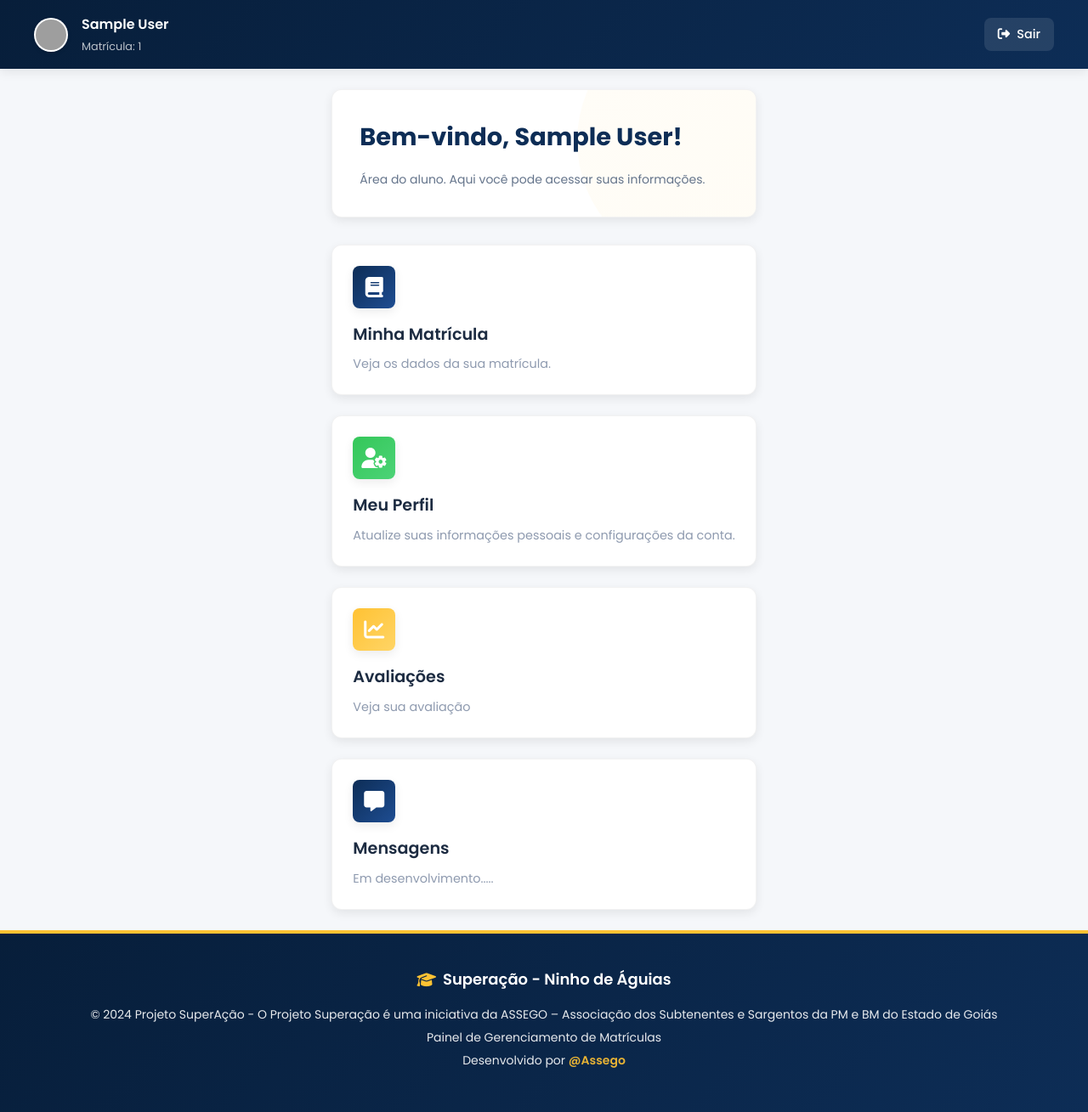
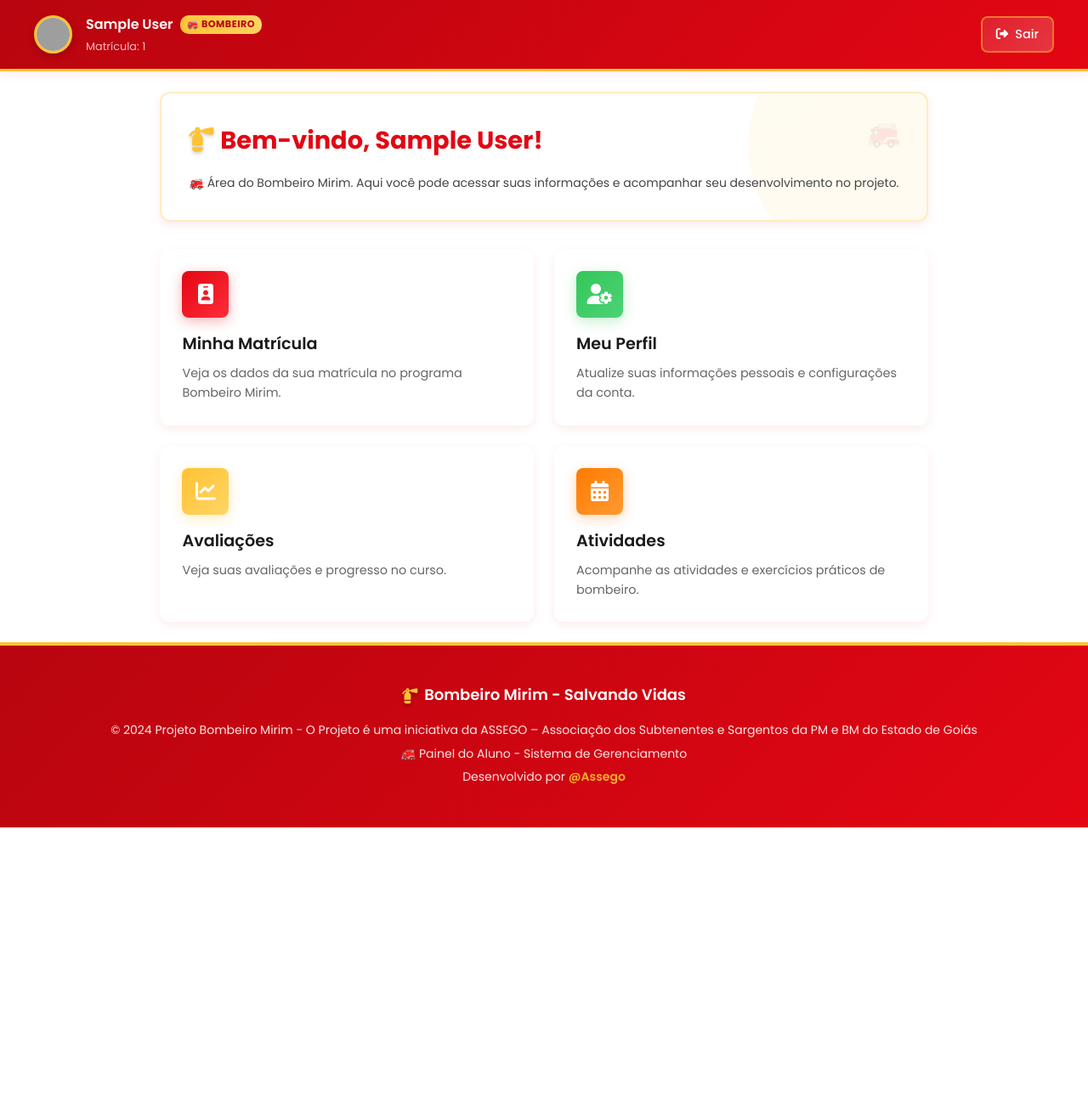
Before and after one commit to Assego-GO/bombeiros_mirim, a PHP site: page /aluno/dashboard.php in a window 1280 px wide. Shown: the whole page at 85% size. After the commit the page ends 974 px from the top, so only its background shows below. Run offline with PHP 8.4, Linux system fonts and the light colour scheme; the visitor is signed in with stand-in values (Sample User, id 1); grey boxes are pictures that could not be loaded.

Commit message:
estilizacao feita na página do aluno

```diff
--- a/aluno/dashboard.php
+++ b/aluno/dashboard.php
@@ -53,18 +53,19 @@
 <head>
     <meta charset="UTF-8">
     <meta name="viewport" content="width=device-width, initial-scale=1.0">
-    <title>Painel do Aluno - Projeto Superação</title>
+    <title>Painel do Aluno - Bombeiro Mirim</title>
     <link rel="stylesheet" href="https://cdnjs.cloudflare.com/ajax/libs/font-awesome/6.4.0/css/all.min.css">
     <style>
  @import url('https://fonts.googleapis.com/css2?family=Poppins:wght@400;500;600;700&display=swap');
 
 :root {
-    --primary: #0d2d56;
-    --primary-light: #1e4d92;
-    --primary-dark: #071e3a;
+    /* Cores dos Bombeiros */
+    --primary: #E30613;
+    --primary-light: #FF2D3A;
+    --primary-dark: #B8050F;
     --secondary: #ffc233;
     --secondary-light: #ffd566;
-    --secondary-dark: #d9a012;
+    --secondary-dark: #e9b424;
     --accent: #34c759;
     --accent-light: #4cd377;
     --accent-dark: #26a344;
@@ -72,14 +73,16 @@
     --danger-light: #ff6259;
     --light: #f5f7fa;
     --light-hover: #e9ecef;
-    --dark: #1c2b41;
-    --gray: #8e9aaf;
+    --dark: #1a1a1a;
+    --gray: #666;
     --gray-light: #d1d9e6;
-    --gray-dark: #64748b;
+    --gray-dark: #444;
     --white: #ffffff;
+    --orange: #FF7A00;
+    --orange-light: #FF9A33;
 
-    --box-shadow: 0 4px 12px rgba(0, 0, 0, 0.08);
-    --box-shadow-hover: 0 8px 24px rgba(0, 0, 0, 0.12);
+    --box-shadow: 0 4px 12px rgba(227, 6, 19, 0.08);
+    --box-shadow-hover: 0 8px 24px rgba(227, 6, 19, 0.15);
     --border-radius: 8px;
     --border-radius-lg: 12px;
     --border-radius-xl: 16px;
@@ -94,7 +97,7 @@
 }
 
 body {
-    background-color: var(--light);
+    background-color: var(--white);
     color: var(--dark);
     line-height: 1.6;
     font-size: 14px;
@@ -112,6 +115,7 @@
     position: sticky;
     top: 0;
     z-index: 1000;
+    border-bottom: 3px solid var(--secondary);
 }
 
 .header-content {
@@ -128,8 +132,8 @@
 }
 
 .user-avatar {
-    width: 40px;
-    height: 40px;
+    width: 45px;
+    height: 45px;
     border-radius: 50%;
     background-color: var(--white);
     display: flex;
@@ -137,8 +141,13 @@
     align-items: center;
     margin-right: 1rem;
     overflow: hidden;
-    border: 2px solid rgba(255, 255, 255, 0.8);
-    box-shadow: 0 2px 5px rgba(0, 0, 0, 0.1);
+    border: 3px solid var(--secondary);
+    box-shadow: 0 3px 10px rgba(0, 0, 0, 0.2);
+    transition: transform 0.3s ease;
+}
+
+.user-avatar:hover {
+    transform: scale(1.05);
 }
 
 .user-avatar img {
@@ -157,6 +166,20 @@
     margin-bottom: 0.2rem;
     font-weight: 600;
     color: var(--white);
+    display: flex;
+    align-items: center;
+    gap: 0.5rem;
+}
+
+.bombeiro-badge {
+    background: linear-gradient(45deg, var(--secondary), var(--secondary-light));
+    color: var(--primary-dark);
+    padding: 2px 8px;
+    border-radius: 10px;
+    font-size: 0.7rem;
+    font-weight: 700;
+    text-transform: uppercase;
+    letter-spacing: 0.5px;
 }
 
 .user-details p {
@@ -166,9 +189,9 @@
 }
 
 .logout-btn {
-    background-color: rgba(255, 255, 255, 0.1);
+    background: linear-gradient(135deg, rgba(255, 255, 255, 0.1), rgba(255, 255, 255, 0.2));
     color: var(--white);
-    border: none;
+    border: 2px solid rgba(255, 194, 51, 0.5);
     border-radius: var(--border-radius);
     padding: 0.5rem 1rem;
     cursor: pointer;
@@ -208,7 +232,7 @@
     transition: box-shadow 0.3s ease, transform 0.3s ease;
     position: relative;
     overflow: hidden;
-    border: 1px solid rgba(0, 0, 0, 0.05);
+    border: 2px solid rgba(255, 194, 51, 0.3);
 }
 
 .welcome-card:hover {
@@ -224,9 +248,19 @@
     width: 300px;
     height: 300px;
     background: linear-gradient(135deg, var(--secondary-light), var(--secondary));
-    opacity: 0.05;
+    opacity: 0.08;
     border-radius: 50%;
     transform: translate(30%, -30%);
+    z-index: 0;
+}
+
+.welcome-card::after {
+    content: '🚒';
+    position: absolute;
+    top: 20px;
+    right: 30px;
+    font-size: 2rem;
+    opacity: 0.1;
     z-index: 0;
 }
 
@@ -237,6 +271,14 @@
     font-weight: 700;
     position: relative;
     z-index: 1;
+    display: flex;
+    align-items: center;
+    gap: 0.5rem;
+}
+
+.welcome-card h1 i {
+    color: var(--secondary);
+    text-shadow: 0 2px 4px rgba(0,0,0,0.2);
 }
 
 .welcome-card p {
@@ -262,12 +304,13 @@
     cursor: pointer;
     position: relative;
     overflow: hidden;
-    border: 1px solid rgba(0, 0, 0, 0.05);
+    border: 2px solid transparent;
 }
 
 .dashboard-card:hover {
     transform: translateY(-8px);
     box-shadow: var(--box-shadow-hover);
+    border-color: var(--secondary);
 }
 
 .dashboard-card::before {
@@ -294,28 +337,43 @@
     background: linear-gradient(to right, var(--secondary), var(--secondary-light));
 }
 
+.dashboard-card:nth-child(4)::before {
+    background: linear-gradient(to right, var(--orange), var(--orange-light));
+}
+
 .card-icon {
     background: linear-gradient(135deg, var(--primary), var(--primary-light));
     color: var(--white);
-    width: 50px;
-    height: 50px;
+    width: 55px;
+    height: 55px;
     border-radius: var(--border-radius);
     display: flex;
     justify-content: center;
     align-items: center;
     margin-bottom: 1rem;
     font-size: 1.5rem;
-    box-shadow: var(--box-shadow);
+    box-shadow: 0 4px 15px rgba(227, 6, 19, 0.3);
     position: relative;
     transition: all 0.3s ease;
 }
 
 .dashboard-card:nth-child(2) .card-icon {
     background: linear-gradient(135deg, var(--accent), var(--accent-light));
+    box-shadow: 0 4px 15px rgba(52, 199, 89, 0.3);
 }
 
 .dashboard-card:nth-child(3) .card-icon {
     background: linear-gradient(135deg, var(--secondary), var(--secondary-light));
+    box-shadow: 0 4px 15px rgba(255, 194, 51, 0.3);
+}
+
+.dashboard-card:nth-child(4) .card-icon {
+    background: linear-gradient(135deg, var(--orange), var(--orange-light));
+    box-shadow: 0 4px 15px rgba(255, 122, 0, 0.3);
+}
+
+.dashboard-card:hover .card-icon {
+    transform: scale(1.1) rotate(5deg);
 }
 
 .dashboard-card h2 {
@@ -600,16 +662,7 @@
     margin-top: auto;
     position: relative;
     text-align: center;
-}
-
-.main-footer::before {
-    content: '';
-    position: absolute;
-    top: 0;
-    left: 0;
-    right: 0;
-    height: 4px;
-    background: var(--secondary);
+    border-top: 4px solid var(--secondary);
 }
 
 .footer-content {
@@ -630,6 +683,7 @@
 
 .footer-brand i {
     color: var(--secondary);
+    text-shadow: 0 2px 4px rgba(0,0,0,0.3);
 }
 
 .footer-info {
@@ -765,12 +828,12 @@
 }
 
 ::-webkit-scrollbar-thumb {
-    background: var(--primary-light);
+    background: linear-gradient(var(--primary), var(--primary-light));
     border-radius: 4px;
 }
 
 ::-webkit-scrollbar-thumb:hover {
-    background: var(--primary);
+    background: linear-gradient(var(--primary-light), var(--primary));
 }
 
     </style>
@@ -787,7 +850,10 @@
                     <?php endif; ?>
                 </div>
                 <div class="user-details">
-                    <h3><?php echo htmlspecialchars($usuario_nome); ?></h3>
+                    <h3>
+                        <?php echo htmlspecialchars($usuario_nome); ?>
+                        <span class="bombeiro-badge">🚒 Bombeiro</span>
+                    </h3>
                     <p>Matrícula: <?php echo htmlspecialchars($usuario_matricula); ?></p>
                 </div>
             </div>
@@ -800,43 +866,21 @@
 
     <div class="container">
         <div class="welcome-card">
-            <h1>Bem-vindo, <?php echo htmlspecialchars($usuario_nome); ?>!</h1>
-            <p>Área do aluno. Aqui você pode acessar suas informações.</p>
+            <h1>
+                <i class="fas fa-fire-extinguisher"></i>
+                Bem-vindo, <?php echo htmlspecialchars($usuario_nome); ?>!
+            </h1>
+            <p>🚒 Área do Bombeiro Mirim. Aqui você pode acessar suas informações e acompanhar seu desenvolvimento no projeto.</p>
         </div>
 
         <div class="dashboard-grid">
             <div class="dashboard-card" id="card-matricula">
                 <div class="card-icon">
-                    <i class="fas fa-book"></i>
+                    <i class="fas fa-id-badge"></i>
                 </div>
                 <h2>Minha Matrícula</h2>
-                <p>Veja os dados da sua matrícula.</p>
+                <p>Veja os dados da sua matrícula no programa Bombeiro Mirim.</p>
             </div>
-
-            <!--
-            <div class="dashboard-card">
-                <div class="card-icon">
-                    <i class="fas fa-chart-line"></i>
-                </div>
-                <h2>Notas e Desempenho</h2>
-                <p>Faça o envio do seu Boletim escolar.</p>
-            </div> -->
-            <!--
-            <div class="dashboard-card">
-                <div class="card-icon">
-                    <i class="fas fa-calendar-alt"></i>
-                </div>
-                <h2>Calendário</h2>
-                <p>Veja o calendário de aulas, eventos e datas importantes.</p>
-            </div>
-
-            <div class="dashboard-card">
-                <div class="card-icon">
-                    <i class="fas fa-tasks"></i>
-                </div>
-                <h2>Atividades</h2>
-                <p>Acompanhe suas atividades, trabalhos e projetos pendentes.</p>
-            </div> -->
 
             <div class="dashboard-card" id="card-perfil">
                 <div class="card-icon">
@@ -851,15 +895,15 @@
                     <i class="fas fa-chart-line"></i>
                 </div>
                 <h2>Avaliações</h2>
-                <p>Veja sua avaliação</p>
+                <p>Veja suas avaliações e progresso no curso.</p>
             </div>
 
             <div class="dashboard-card">
                 <div class="card-icon">
-                    <i class="fas fa-comment-alt"></i>
+                    <i class="fas fa-calendar-alt"></i>
                 </div>
-                <h2>Mensagens</h2>
-                <p>Em desenvolvimento.....</p>
+                <h2>Atividades</h2>
+                <p>Acompanhe as atividades e exercícios práticos de bombeiro.</p>
             </div>
 
         </div>
@@ -868,7 +912,7 @@
         <div id="gerenciaModal" class="modal">
             <div class="modal-content">
                 <span class="close" id="closeModal">&times;</span>
-                <h2 id="modalTitle">Minha matrícula</h2>
+                <h2 id="modalTitle">🚒 Minha Matrícula - Bombeiro Mirim</h2>
 
                 <div class="matricula-group">
                     <label>Nome:</label>
@@ -916,7 +960,7 @@
 
                 <!-- Seção de visualização do perfil -->
                 <div id="visualizar-perfil">
-                    <h2 id="modalTitlePerfil">Meu Perfil</h2>
+                    <h2 id="modalTitlePerfil">🚒 Meu Perfil - Bombeiro Mirim</h2>
 
                     <div class="text-center">
                         <img src="" id="p-foto" class="perfil-foto" alt="Foto do aluno">
@@ -982,7 +1026,7 @@
 
                 <!-- Seção de edição do perfil -->
                 <div id="editar-perfil" style="display:none;">
-                    <h2>Editar Perfil</h2>
+                    <h2>🚒 Editar Perfil - Bombeiro Mirim</h2>
 
                     <div id="mensagem-resultado"></div>
 
@@ -1138,11 +1182,11 @@
     <div class="container">
       <div class="footer-content">
         <div class="footer-brand">
-          <i class="fas fa-graduation-cap"></i> Superação - Ninho de Águias
+          <i class="fas fa-fire-extinguisher"></i> Bombeiro Mirim - Salvando Vidas
         </div>
         <div class="footer-info">
-          <p>© 2024 Projeto SuperAção - O Projeto Superação é uma iniciativa da ASSEGO – Associação dos Subtenentes e Sargentos da PM e BM do Estado de Goiás</p>
-          <p>Painel de Gerenciamento de Matrículas</p>
+          <p>© 2024 Projeto Bombeiro Mirim - O Projeto é uma iniciativa da ASSEGO – Associação dos Subtenentes e Sargentos da PM e BM do Estado de Goiás</p>
+          <p>🚒 Painel do Aluno - Sistema de Gerenciamento</p>
           <p>Desenvolvido por <a href="https://www.instagram.com/assego/" class="ftlink">@Assego</a></p>
         </div>
       </div>
```
Also changed, not shown: other parts of aluno/dashboard.php (+38 -24 lines), aluno/index.php (+141 -50 lines).
